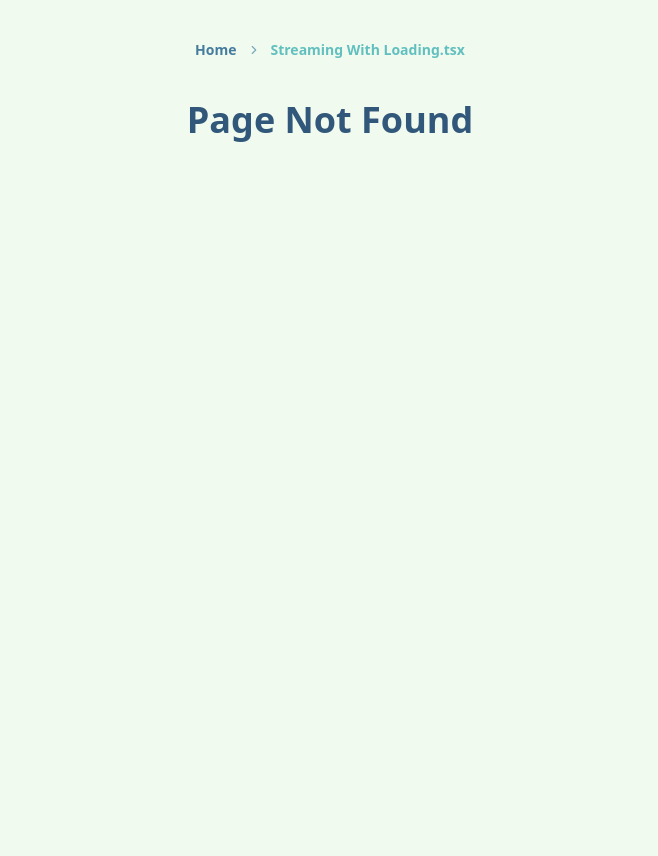
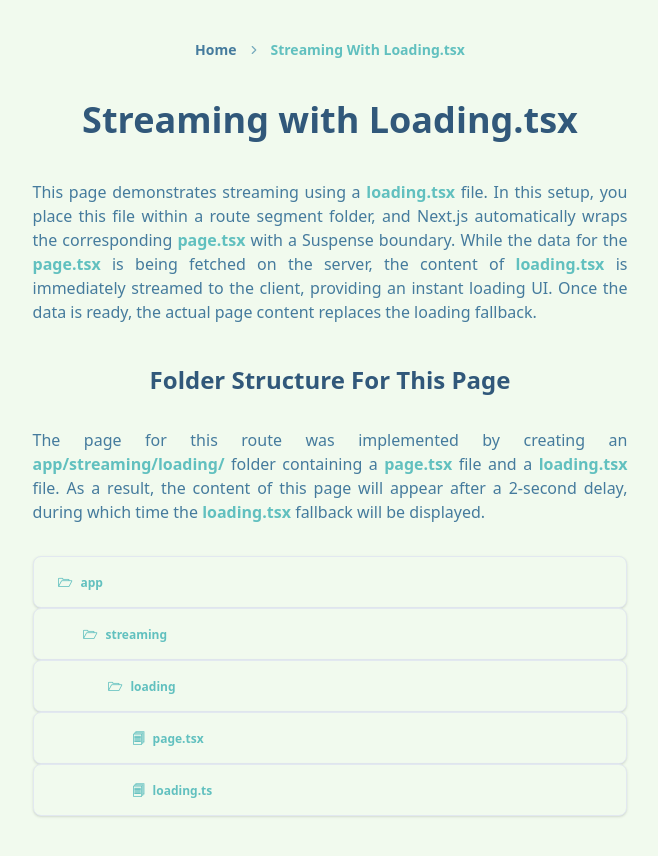
Before and after one commit to cragtok/next_js_features_app, a Next.js app: page /streaming/loading in a window 1280 px wide. Before the commit this address had no page. Shown: the whole page, without its empty margins (310-968 px from the left). Before the commit the page ends 800 px from the top, so only its background shows below. Built offline with nearby package versions, Linux system fonts and the light colour scheme.

Commit message:
feat: /streaming/loading route

```diff
--- /dev/null
+++ b/app/streaming/loading/loading.tsx
@@ -0,0 +1,18 @@
+import { PageWrapper } from "@/components/general/PageWrapper";
+
+export default function Loading() {
+    return (
+        <PageWrapper pageTitle="Loading...">
+            <div className="w-full max-w-lg space-y-3 pt-10">
+                <div className="h-4 bg-brand-100 rounded animate-pulse w-full"></div>
+                <div className="h-4 bg-brand-100 rounded animate-pulse w-full"></div>
+                <div className="h-4 bg-brand-100 rounded animate-pulse w-full"></div>
+                <div className="h-4 bg-brand-100 rounded animate-pulse w-full"></div>
+                <div className="h-4 bg-brand-100 rounded animate-pulse w-full"></div>
+                <div className="h-4 bg-brand-100 rounded animate-pulse w-full"></div>
+                <div className="h-4 bg-brand-100 rounded animate-pulse w-full"></div>
+                <div className="h-4 bg-brand-100 rounded animate-pulse w-full"></div>
+            </div>
+        </PageWrapper>
+    );
+}
--- /dev/null
+++ b/app/streaming/loading/page.tsx
@@ -0,0 +1,59 @@
+import FolderStructureCards from "@/app/routes/FolderStructureCards";
+import { PageWrapper } from "@/components/general/PageWrapper";
+import ParagraphWrapper from "@/components/general/ParagraphWrapper";
+import { SectionWrapper } from "@/components/general/SectionWrapper";
+import TextAccentWrapper from "@/components/general/TextAccentWrapper";
+
+const delay = (ms: number) => new Promise((res) => setTimeout(res, ms));
+
+export default async function Page() {
+    await delay(2000);
+
+    return (
+        <PageWrapper pageTitle="Streaming with Loading.tsx">
+            <SectionWrapper>
+                <ParagraphWrapper>
+                    This page demonstrates streaming using a{" "}
+                    <TextAccentWrapper>loading.tsx</TextAccentWrapper> file. In
+                    this setup, you place this file within a route segment
+                    folder, and Next.js automatically wraps the corresponding{" "}
+                    <TextAccentWrapper>page.tsx</TextAccentWrapper> with a
+                    Suspense boundary. While the data for the{" "}
+                    <TextAccentWrapper>page.tsx</TextAccentWrapper> is being
+                    fetched on the server, the content of{" "}
+                    <TextAccentWrapper>loading.tsx</TextAccentWrapper> is
+                    immediately streamed to the client, providing an instant
+                    loading UI. Once the data is ready, the actual page content
+                    replaces the loading fallback.{" "}
+                </ParagraphWrapper>
+            </SectionWrapper>
+
+            <SectionWrapper sectionTitle="Folder Structure For This Page">
+                <ParagraphWrapper>
+                    The page for this route was implemented by creating an{" "}
+                    <TextAccentWrapper>
+                        app/streaming/loading/
+                    </TextAccentWrapper>{" "}
+                    folder containing a{" "}
+                    <TextAccentWrapper>page.tsx</TextAccentWrapper> file and a{" "}
+                    <TextAccentWrapper>loading.tsx</TextAccentWrapper> file. As
+                    a result, the content of this page will appear after a
+                    2-second delay, during which time the{" "}
+                    <TextAccentWrapper>loading.tsx</TextAccentWrapper> fallback
+                    will be displayed.
+                </ParagraphWrapper>
+
+                <div className="text-xs">
+                    <FolderStructureCards
+                        folderPath={[
+                            "app",
+                            "streaming",
+                            "loading",
+                            "page.tsx/loading.ts",
+                        ]}
+                    />
+                </div>
+            </SectionWrapper>
+        </PageWrapper>
+    );
+}
```
Also changed, not shown: 1 other file (tests, documents, lock files or other folders).
